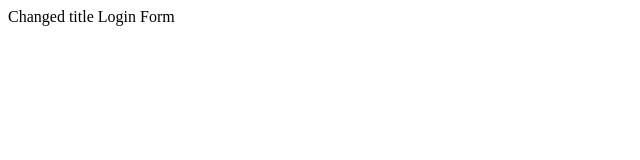
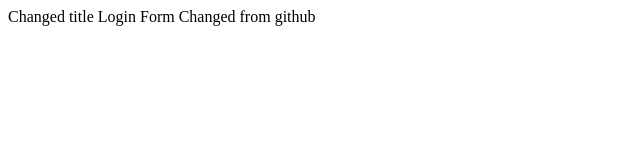
Before and after one commit to seaplu/MyAppSample, a plain HTML site: page index.html in a window 1280 px wide. Shown: the whole page, without its empty margins (0-640 px from the left). Drawn offline with Linux system fonts and the light colour scheme.

Commit message:
Update index.html

```diff
--- a/index.html
+++ b/index.html
@@ -5,5 +5,6 @@
 <body>
     Changed title
     Login Form
+    Changed from github
 </body>
 </html>
```
